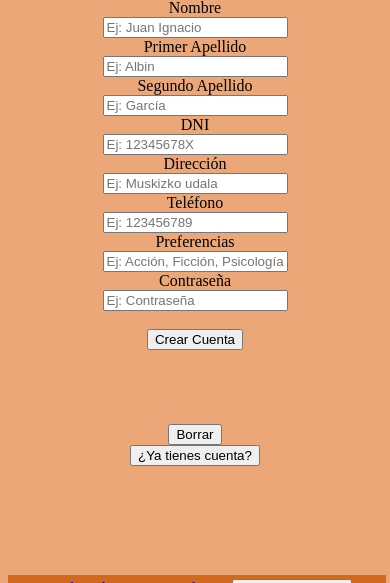
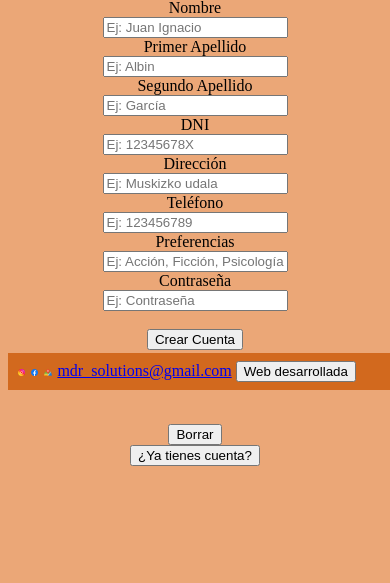
Before and after one commit to MDR-Solutions/biblioteca, a PHP site: page /socios.html in a window 390 px wide. Shown: the part 454-1037 px from the top of the page. Run offline with PHP 8.4, Linux system fonts and the light colour scheme.

Commit message:
Update formulario.css

```diff
--- a/formulario.css
+++ b/formulario.css
@@ -60,14 +60,15 @@
 #ubi{
     width: 4%;
 }
-footer{
+footer {
     background-color: chocolate;
-    clear:both; /*Saltará a otra línea, no se ubica a la derecha*/
-    width:95%;
-    padding:1%;
-    position: fixed; /*Para dejarlo fijado en todo momento*/
-    margin-bottom: 0%;
+    clear: both; /* Asegura que el footer esté debajo de los elementos flotantes */
+    width: 95%;
+    padding: 2%;
+    position: relative; /* O simplemente elimina la línea de 'position' */
+    margin-top: 250px; /* O ajusta según sea necesario */
 }
+
 
 .ubi{
     width: 2%;
@@ -123,4 +124,12 @@
     .boton{
         margin-bottom: 15% ;
     }
+    footer{
+        background-color: chocolate;
+        clear:both; /*Saltará a otra línea, no se ubica a la derecha*/
+        width:95%;
+        padding:2%;
+        position: fixed; /*Para dejarlo fijado en todo*/
+        bottom: 0%;
+    }
 }
```
